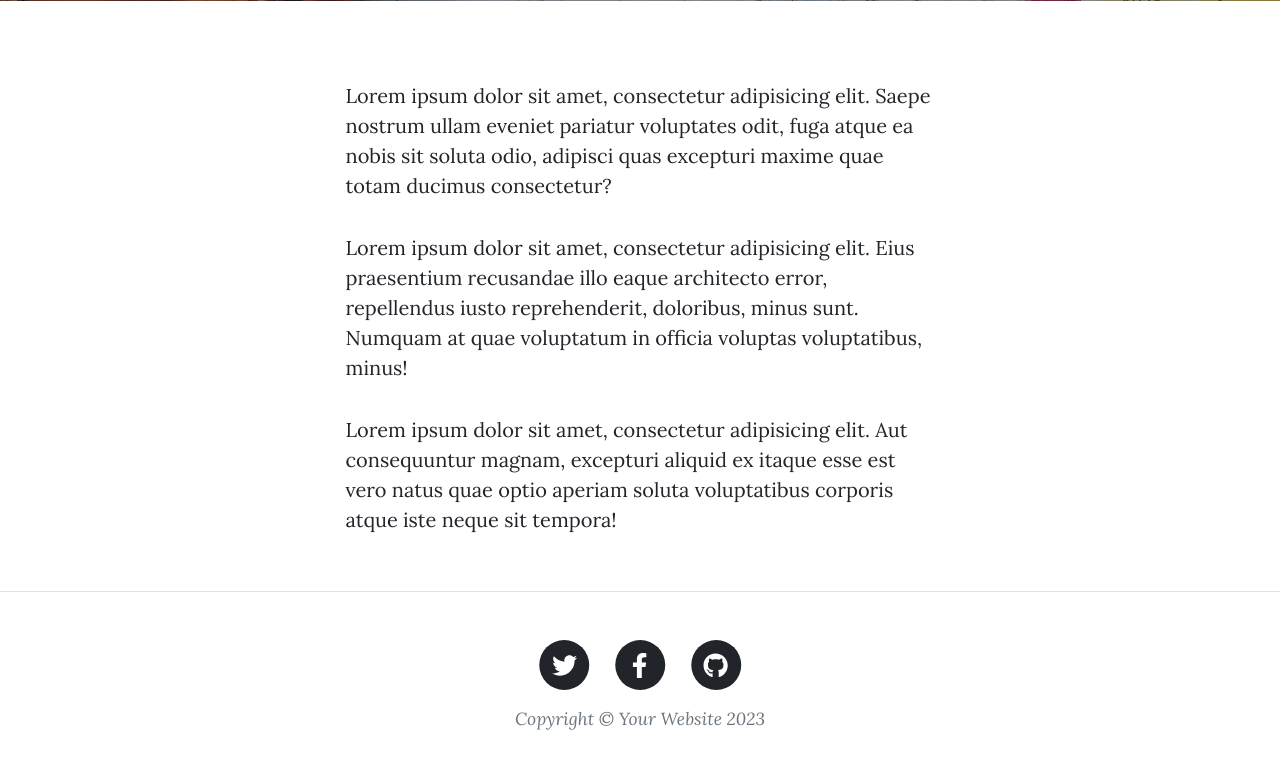
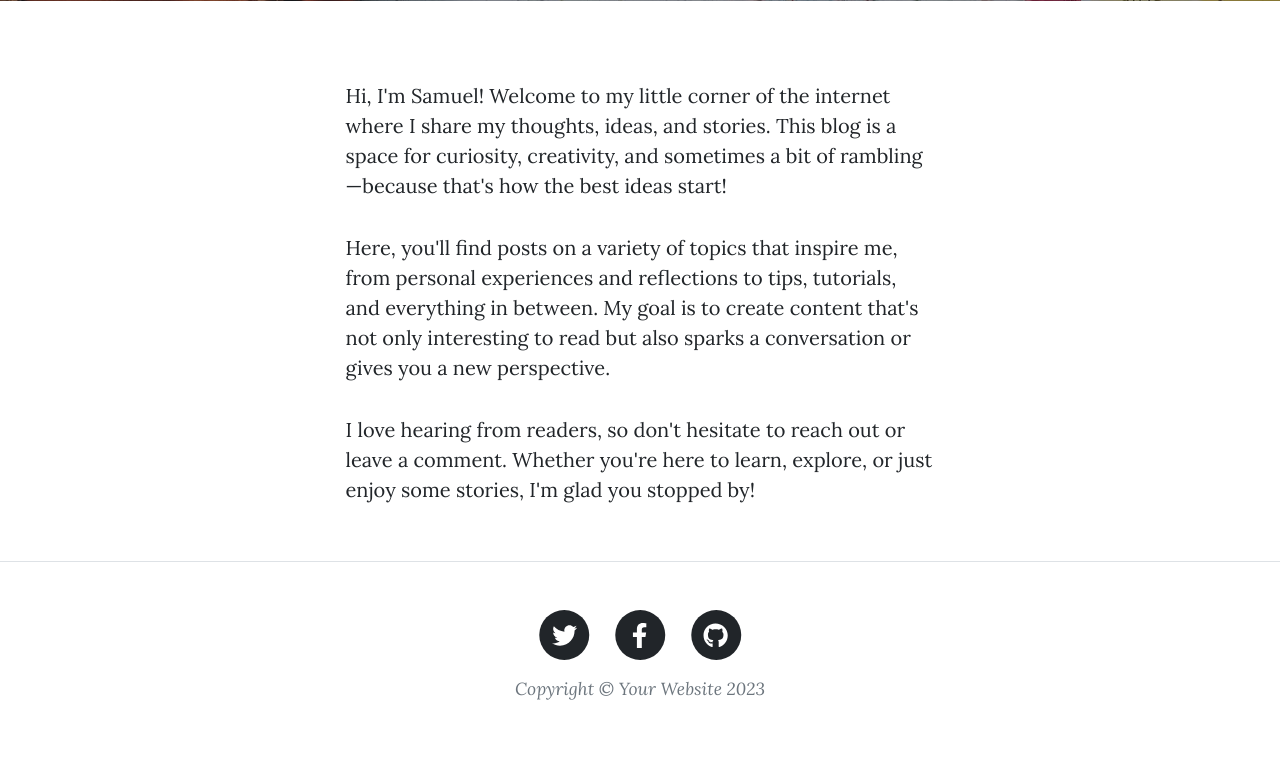
Before and after one commit to SamuelJJGoh/BlogWebsite, a Flask app: page /about in a window 1280 px wide. Shown: the part 531-1312 px from the top of the page. After the commit the page ends 1231 px from the top, so only its background shows below. Run offline with Flask 3, Linux system fonts and the light colour scheme; some libraries are stand-ins or nearby versions.

Commit message:
Fix about and contact page

```diff
--- a/main.py
+++ b/main.py
@@ -13,6 +13,7 @@ from werkzeug.security import generate_password_hash, check_password_hash
 from forms import CreatePostForm, RegisterForm, LoginForm, CommentForm
 import os
 from dotenv import load_dotenv
+import smtplib
 
 load_dotenv()
 
@@ -267,10 +268,24 @@ def about():
     return render_template("about.html", current_user=current_user)
 
 
-@app.route("/contact")
+@app.route('/contact', methods=["GET","POST"])
 def contact():
-    return render_template("contact.html", current_user=current_user)
+    if request.method == "POST":
+        name = request.form["name"]
+        email = request.form["email"]
+        phone = request.form["phone"]
+        message = request.form["message"]
 
+        with smtplib.SMTP("smtp.gmail.com", port=587) as connection:
+            connection.starttls()
+            connection.login(user=os.environ.get("EMAIL"), password=os.environ.get("PASSWORD"))
+            connection.sendmail(from_addr=os.environ.get("EMAIL"),
+                                to_addrs=os.environ.get("EMAIL_RECEIVES_MESSAGE"),
+                                msg=f"Subject:New Contact Form Submission\n\nName: {name}\nEmail: {email}\nPhone: {phone}\nMessage: {message}")
+
+        return render_template("contact.html", msg_sent=True)
+
+    return render_template("contact.html", msg_sent=False)
 
 if __name__ == "__main__":
     app.run(debug=os.getenv("DEBUG") == "True", port=5002)
--- a/templates/about.html
+++ b/templates/about.html
@@ -22,22 +22,13 @@
     <div class="row gx-4 gx-lg-5 justify-content-center">
       <div class="col-md-10 col-lg-8 col-xl-7">
         <p>
-          Lorem ipsum dolor sit amet, consectetur adipisicing elit. Saepe
-          nostrum ullam eveniet pariatur voluptates odit, fuga atque ea nobis
-          sit soluta odio, adipisci quas excepturi maxime quae totam ducimus
-          consectetur?
+          Hi, I'm Samuel! Welcome to my little corner of the internet where I share my thoughts, ideas, and stories. This blog is a space for curiosity, creativity, and sometimes a bit of rambling—because that's how the best ideas start!
         </p>
         <p>
-          Lorem ipsum dolor sit amet, consectetur adipisicing elit. Eius
-          praesentium recusandae illo eaque architecto error, repellendus iusto
-          reprehenderit, doloribus, minus sunt. Numquam at quae voluptatum in
-          officia voluptas voluptatibus, minus!
+          Here, you'll find posts on a variety of topics that inspire me, from personal experiences and reflections to tips, tutorials, and everything in between. My goal is to create content that's not only interesting to read but also sparks a conversation or gives you a new perspective.
         </p>
         <p>
-          Lorem ipsum dolor sit amet, consectetur adipisicing elit. Aut
-          consequuntur magnam, excepturi aliquid ex itaque esse est vero natus
-          quae optio aperiam soluta voluptatibus corporis atque iste neque sit
-          tempora!
+          I love hearing from readers, so don't hesitate to reach out or leave a comment. Whether you're here to learn, explore, or just enjoy some stories, I'm glad you stopped by!
         </p>
       </div>
     </div>
--- a/templates/contact.html
+++ b/templates/contact.html
@@ -84,11 +84,11 @@
             </div>
             <br />
             <button
-              class="btn btn-danger text-uppercase"
+              class="btn btn-primary text-uppercase"
               id="submitButton"
               type="submit"
             >
-              NOT USED in Day 69
+              Submit
             </button>
           </form>
         </div>
```
